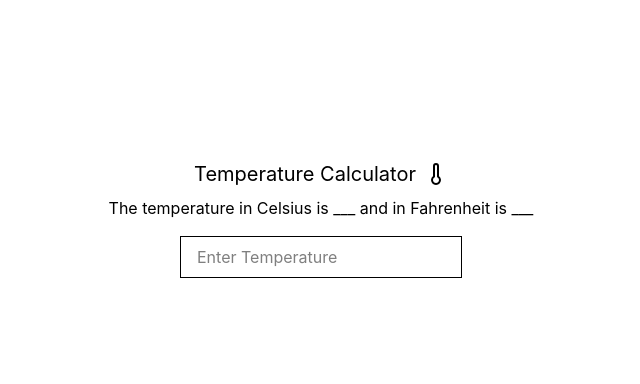
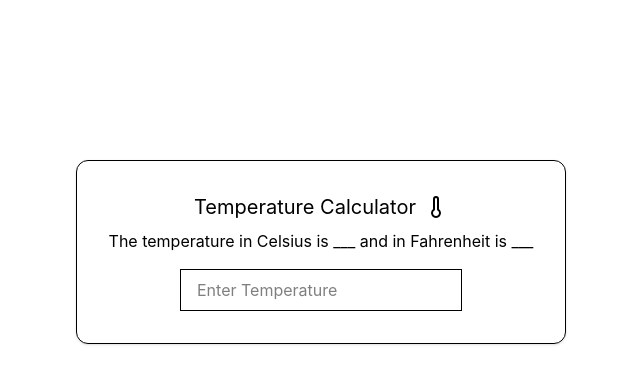
Before and after one commit to Nev3rM1nd3/cf9-react-app-exercises, a React (Vite) app: page / in a window 1280 px wide. Shown: the top 384 px of the page, without its empty margins (319-959 px from the left). Built offline with nearby package versions, Linux system fonts and the light colour scheme.

Commit message:
style: add border

```diff
--- a/src/component/TempInput.tsx
+++ b/src/component/TempInput.tsx
@@ -18,7 +18,9 @@
 
   return (
     <>
-      <div className="text-center mt-40 ">
+      <div className="flex items-center justify-center">
+
+        <div className="border rounded-xl p-8 w-fit shadow-sm text-center mt-40 ">
 
           <div className="flex items-center justify-center gap-2">
             <h1  className="text-xl">Temperature Calculator</h1>
@@ -38,6 +40,9 @@
           </div>
 
         </div>
+
+      </div>
+
     </>
   )
 }
```
Lines whose indentation alone changed are shown as unchanged.
